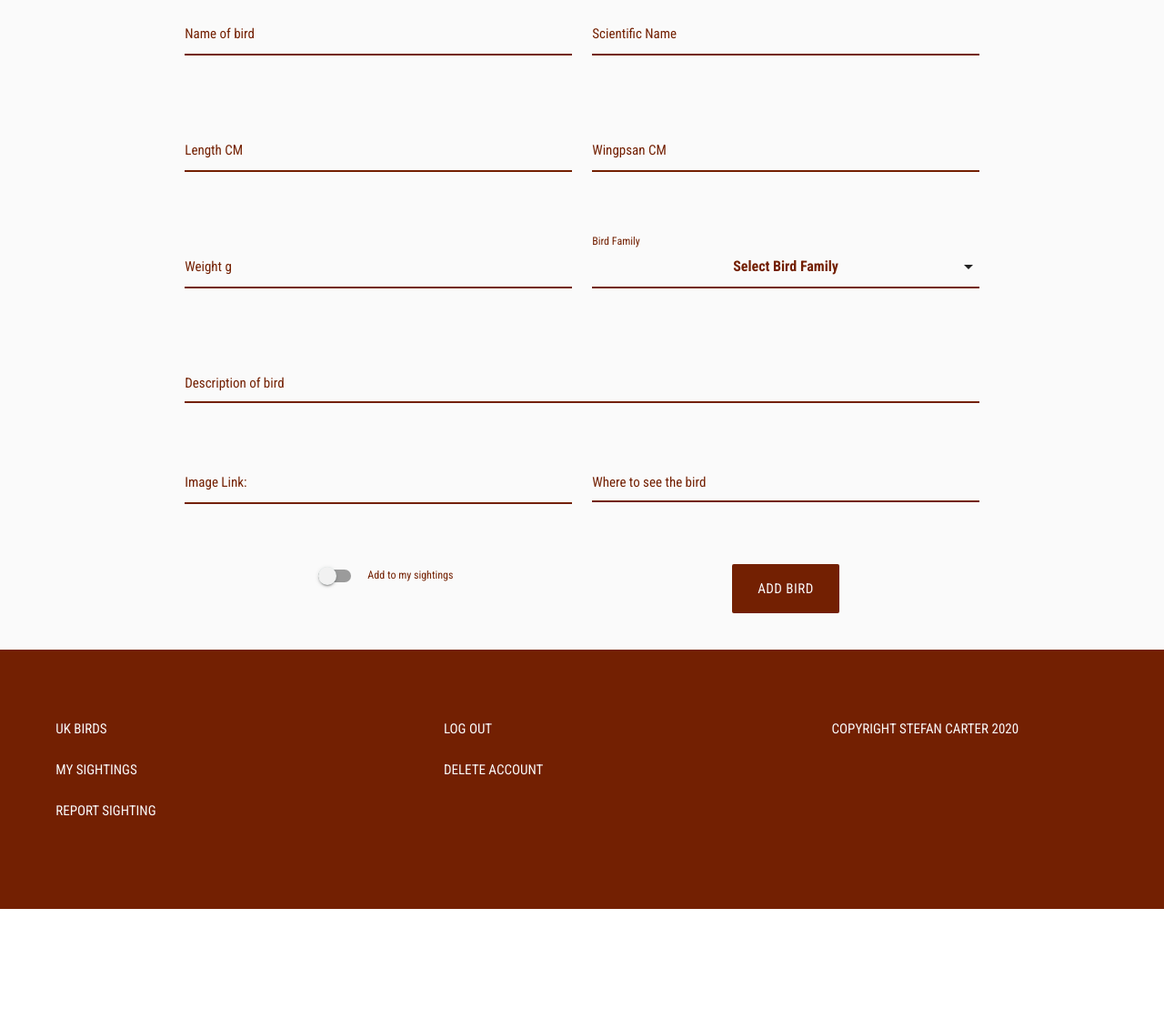
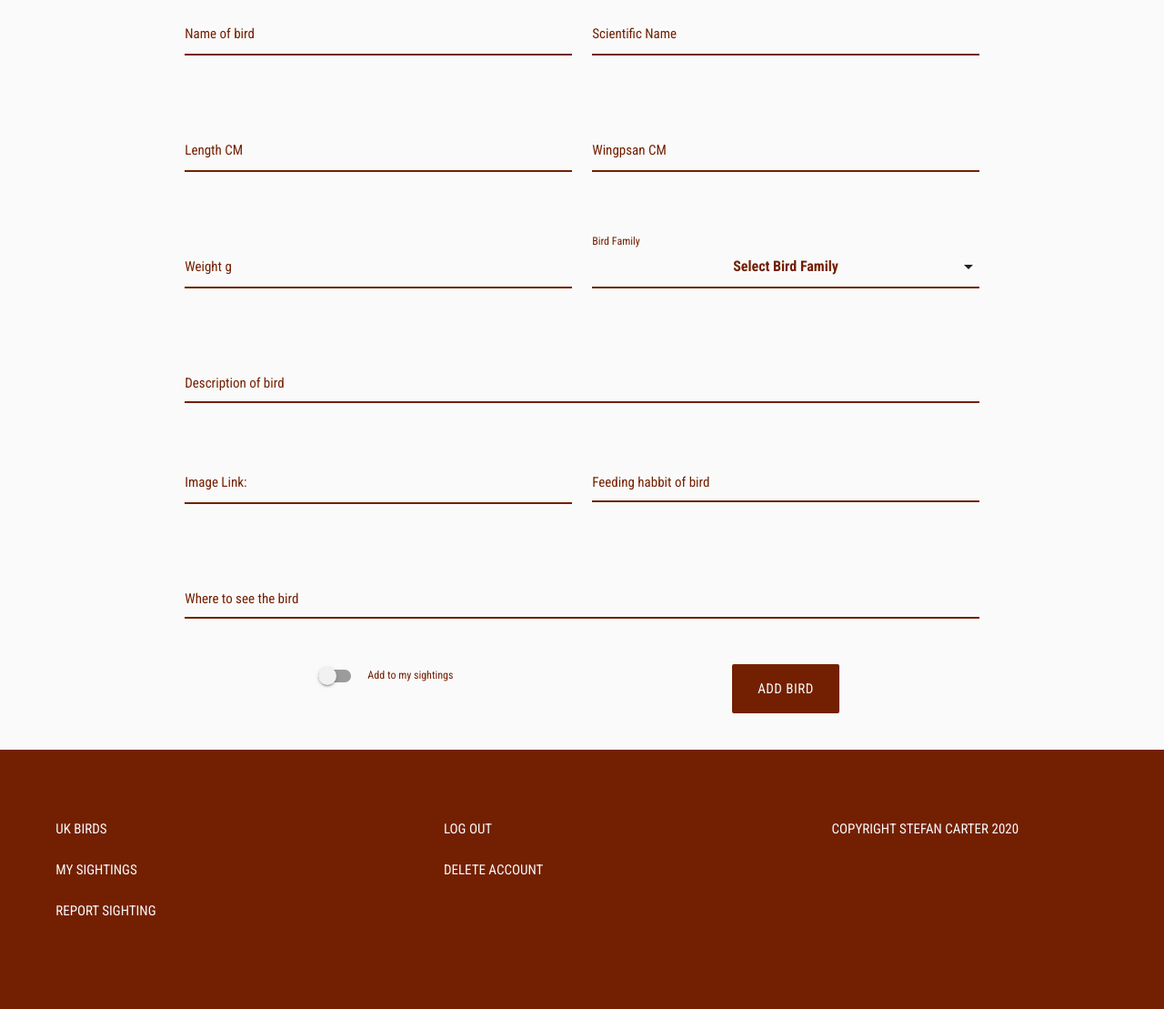
Before and after one commit to CarterStefan/bird_watcher, a Flask app: page /add_new_bird/ in a window 1280 px wide. Shown: the part 323-1432 px from the top of the page at 91% size. Before the commit the page ends 1322 px from the top, so only its background shows below. Run offline with Flask 2, Linux system fonts and the light colour scheme; the visitor is signed in with stand-in values (Sample User, id 1); data that the repository does not hold is empty; some libraries are stand-ins or nearby versions; some web fonts are replaced.

Commit message:
Add feeding habit

```diff
--- a/app.py
+++ b/app.py
@@ -251,6 +251,7 @@ def add_new_bird():
             "description": request.form.get("description"),
             "where": request.form.get("where"),
             "image": request.form.get("image"),
+            "feeding": request.form.get("feeding"),
             "bird_family": request.form.get("bird_family"),
             "added_by": session["user"]
         }
@@ -311,6 +312,7 @@ def edit_bird(bird_id):
             "weight": request.form.get("weight"),
             "description": request.form.get("description"),
             "where": request.form.get("where"),
+            "feeding": request.form.get("feeding"),
             "image": request.form.get("image"),
             "bird_family": request.form.get("bird_family"),
             "added_by": session["user"]
--- a/templates/add_new_bird.html
+++ b/templates/add_new_bird.html
@@ -163,9 +163,22 @@
             ></span>
           </div>
         </div>
+
+
+        <!-- Feeding of bird -->
+        <div class="input-field col s12 m6">
+          <textarea
+            id="feeding"
+            name="feeding"
+            class="materialize-textarea"
+          ></textarea>
+          <label for="feeding">Feeding habbit of bird</label>
+        </div>
+        </div>
+
         <!-- Where to see bird -->
-
-        <div class="input-field col s12 m6">
+        <div class="row">
+        <div class="input-field col s12">
           <textarea
             id="where"
             name="where"
--- a/templates/view_bird.html
+++ b/templates/view_bird.html
@@ -36,6 +36,12 @@
     <div class="col s12 bird_title">
       Description:<br />
       <p class="bird_description_text">{{ bird.description }}</p>
+    </div>
+  </div>
+  <div class="row">
+    <div class="col s12 bird_title">
+      Feeding:<br />
+      <p class="bird_description_text">{{ bird.feeding }}</p>
     </div>
   </div>
   <div class="row">
```
Also changed, not shown: templates/edit_bird.html (+11 -0 lines).
